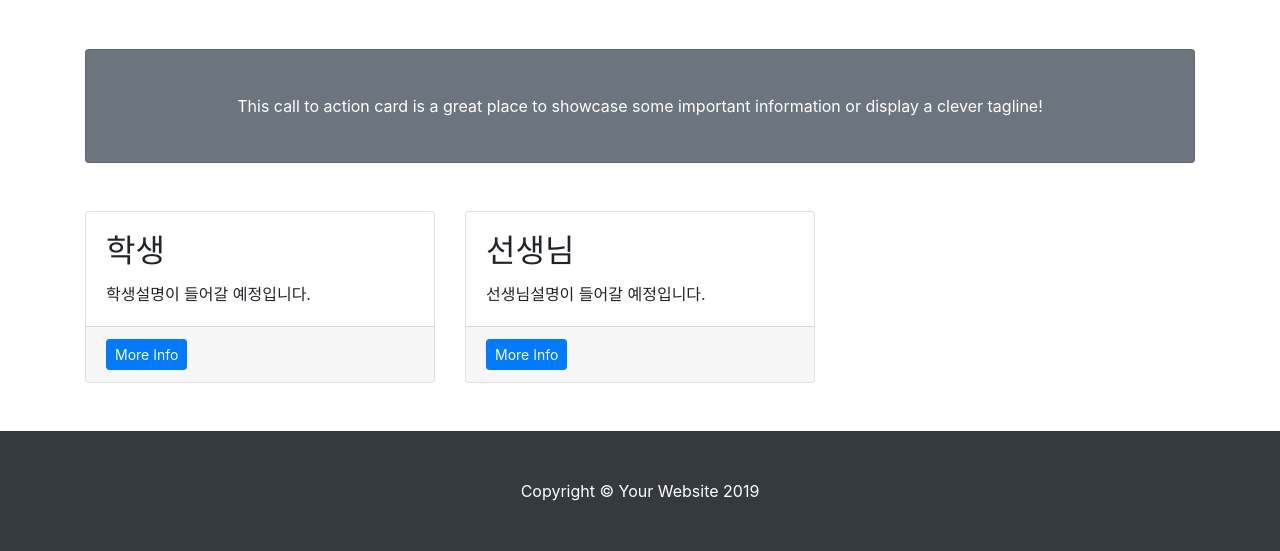
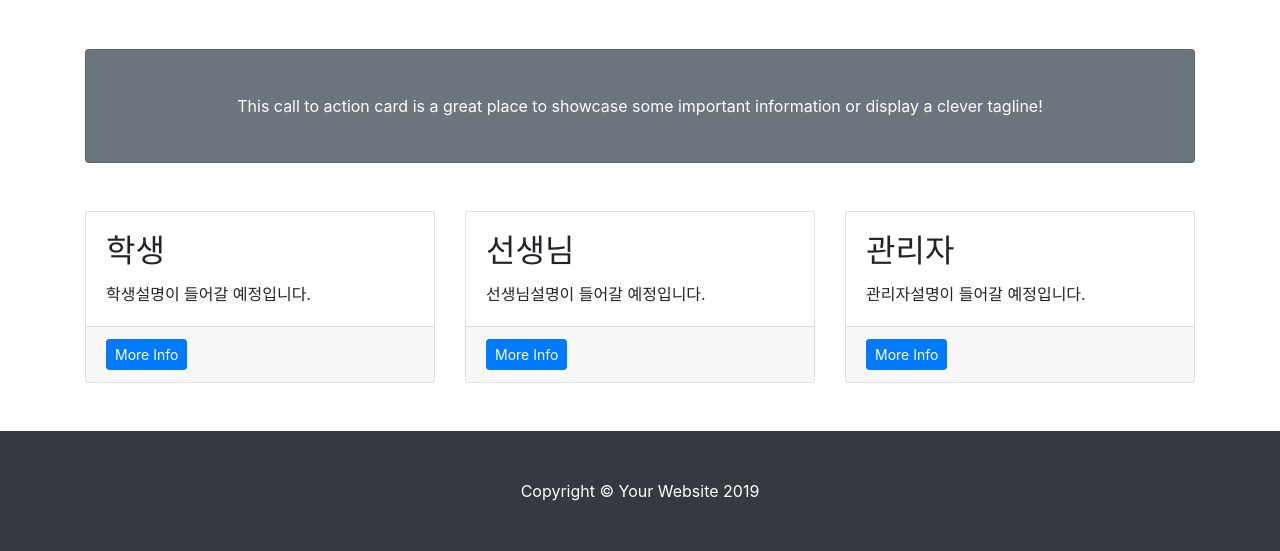
Before and after one commit to jiheonn/WAI-Automated-Scoring, a Django app: page / in a window 1280 px wide. Shown: the part 503-1054 px from the top of the page. Run offline with Django 3.2, Linux system fonts and the light colour scheme; some libraries are stand-ins or nearby versions.

Commit message:
add sysop page

```diff
--- a/wa3i/mainpage/templates/mainpage/index.html
+++ b/wa3i/mainpage/templates/mainpage/index.html
@@ -104,19 +104,19 @@
                 </div>
             </div>
         </div>
-        <!--      &lt;!&ndash; /.col-md-4 &ndash;&gt;-->
-        <!--      <div class="col-md-4 mb-5">-->
-        <!--        <div class="card h-100">-->
-        <!--          <div class="card-body">-->
-        <!--            <h2 class="card-title">Card Three</h2>-->
-        <!--            <p class="card-text">Lorem ipsum dolor sit amet, consectetur adipisicing elit. Rem magni quas ex numquam, maxime minus quam molestias corporis quod, ea minima accusamus.</p>-->
-        <!--          </div>-->
-        <!--          <div class="card-footer">-->
-        <!--            <a href="#" class="btn btn-primary btn-sm">More Info</a>-->
-        <!--          </div>-->
-        <!--        </div>-->
-        <!--      </div>-->
-        <!--      &lt;!&ndash; /.col-md-4 &ndash;&gt;-->
+              <!-- /.col-md-4 -->
+              <div class="col-md-4 mb-5">
+                <div class="card h-100">
+                  <div class="card-body">
+                    <h2 class="card-title">관리자</h2>
+                    <p class="card-text">관리자설명이 들어갈 예정입니다.</p>
+                  </div>
+                  <div class="card-footer">
+                    <a href="{% url 'sysop' %}" class="btn btn-primary btn-sm">More Info</a>
+                  </div>
+                </div>
+              </div>
+              <!-- /.col-md-4 -->
 
     </div>
     <!-- /.row -->
```
